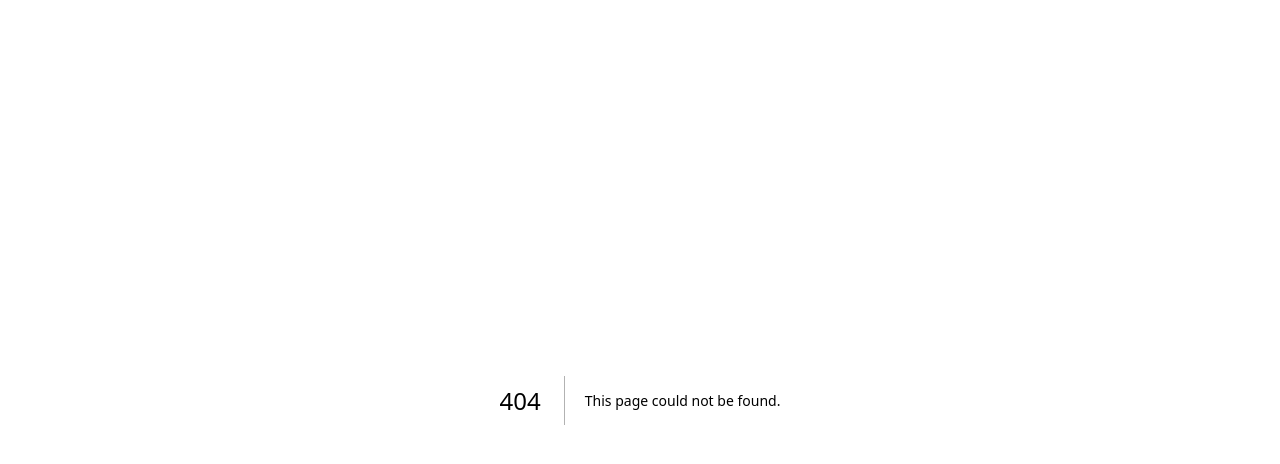
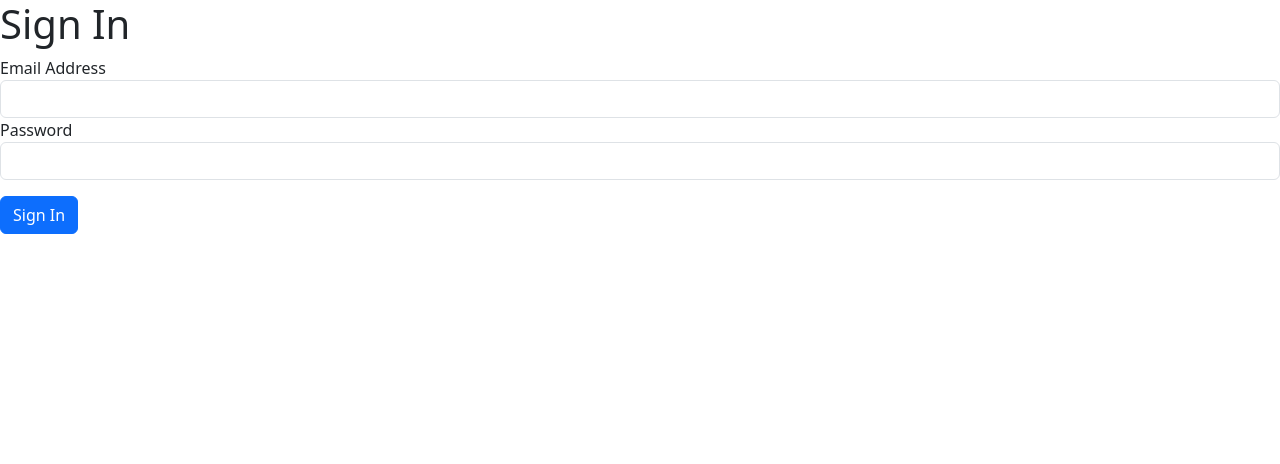
Before and after one commit to mohamedzeina/tickethub, a Next.js app in the folder client/: page /auth/signin in a window 1280 px wide. Before the commit this address had no page. Shown: the top 464 px of the page. Built offline with nearby package versions, Linux system fonts and the light colour scheme.

Commit message:
feat(client): Add signin page and show auth status on landing page

```diff
--- /dev/null
+++ b/client/pages/auth/signin.js
@@ -0,0 +1,52 @@
+import { useState } from 'react';
+import Router from 'next/router';
+import useRequest from '../../hooks/useRequest';
+
+const SignIn = () => {
+	const [email, setEmail] = useState('');
+	const [password, setPassword] = useState('');
+	const { doRequest, errors, fieldErrors } = useRequest({
+		url: '/api/users/signin',
+		method: 'post',
+		body: { email, password },
+		onSuccess: () => Router.push('/'),
+	});
+
+	const onSubmit = async (e) => {
+		e.preventDefault(); // Prevent the default form submission behavior
+		doRequest();
+	};
+
+	return (
+		<form onSubmit={onSubmit}>
+			<h1>Sign In</h1>
+			<div className="form-group">
+				<label> Email Address</label>
+				<input
+					value={email}
+					onChange={(e) => {
+						setEmail(e.target.value);
+					}}
+					className="form-control"
+				/>
+				{fieldErrors('email')}
+			</div>
+			<div className="form-group">
+				<label> Password</label>
+				<input
+					value={password}
+					onChange={(e) => {
+						setPassword(e.target.value);
+					}}
+					className="form-control"
+					type="password"
+				/>
+				{fieldErrors('password')}
+			</div>
+
+			<button className="btn btn-primary mt-3">Sign In</button>
+		</form>
+	);
+};
+
+export default SignIn;
```
Also changed, not shown: client/pages/index.js (+8 -4 lines).
